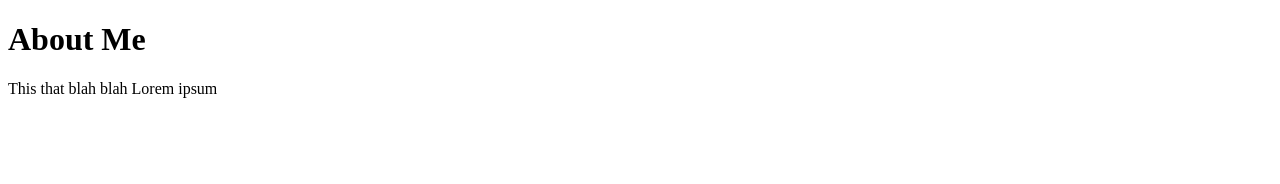
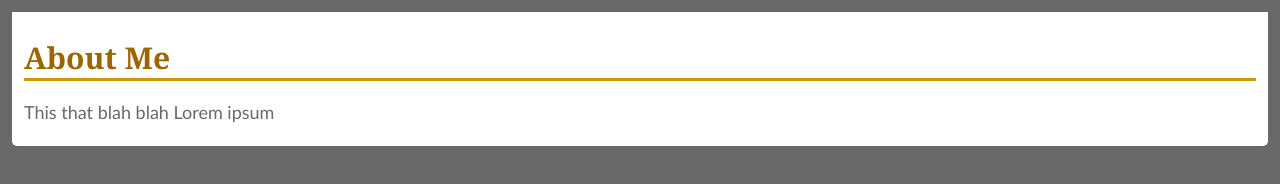
Before and after one commit to sauradeeppaul/random-web-sql, a plain HTML site: page about.html in a window 1280 px wide. Drawn offline with Linux system fonts and the light colour scheme.

Commit message:
initial CSS changes

```diff
--- a/about.html
+++ b/about.html
@@ -3,13 +3,16 @@
 
 <head>
 	<title>About</title>
+	<link href="site.css" rel="stylesheet">
 </head>
 
 <body>
+	<div id="main">
+		<h1>About Me</h1>
 
-	<h1>About Me</h1>
+		<p>This that blah blah Lorem ipsum</p>
+	</div>
 
-	<p>This that blah blah Lorem ipsum</p>
 </body>
 
 </html>
--- /dev/null
+++ b/site.css
@@ -0,0 +1,22 @@
+body {
+	font-family: "Trebuchet MS", Verdana, sans-serif;
+	font-size: 18px;
+	background-color: dimgrey;
+	color: #696969;
+	padding: 4px;
+}
+
+#main{
+	padding: 5px;
+	padding-left: 12px;
+	padding-right: 12px;
+	background-color: #ffffff;
+	border-radius: 0 0 5px 5px;
+}
+
+h1 {
+    font-family: Georgia, serif;
+    border-bottom: 3px solid #cc9900;
+    color: #996600;
+    font-size: 30px;
+}
```
Also changed, not shown: index.html (+3 -1 lines).
